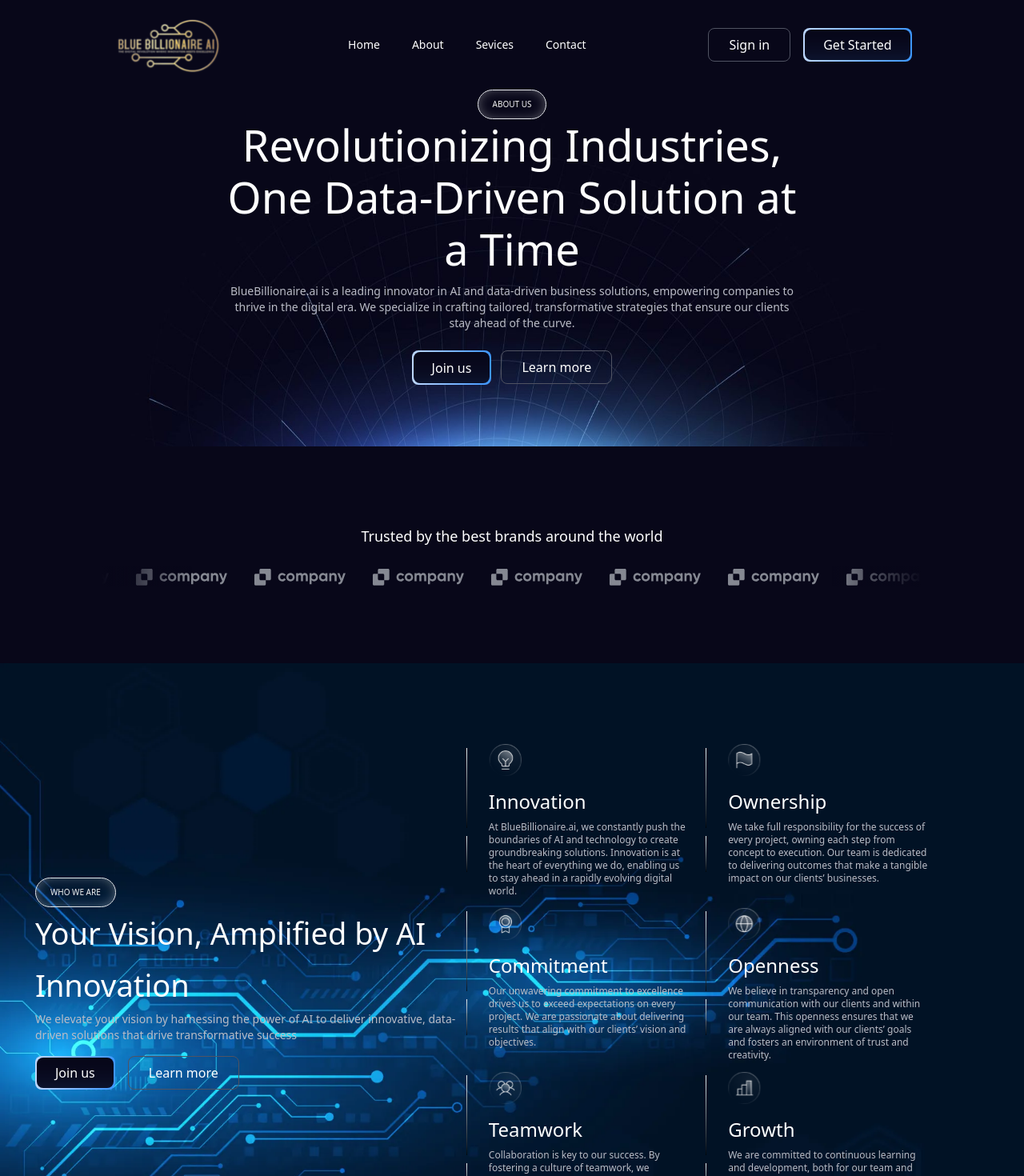
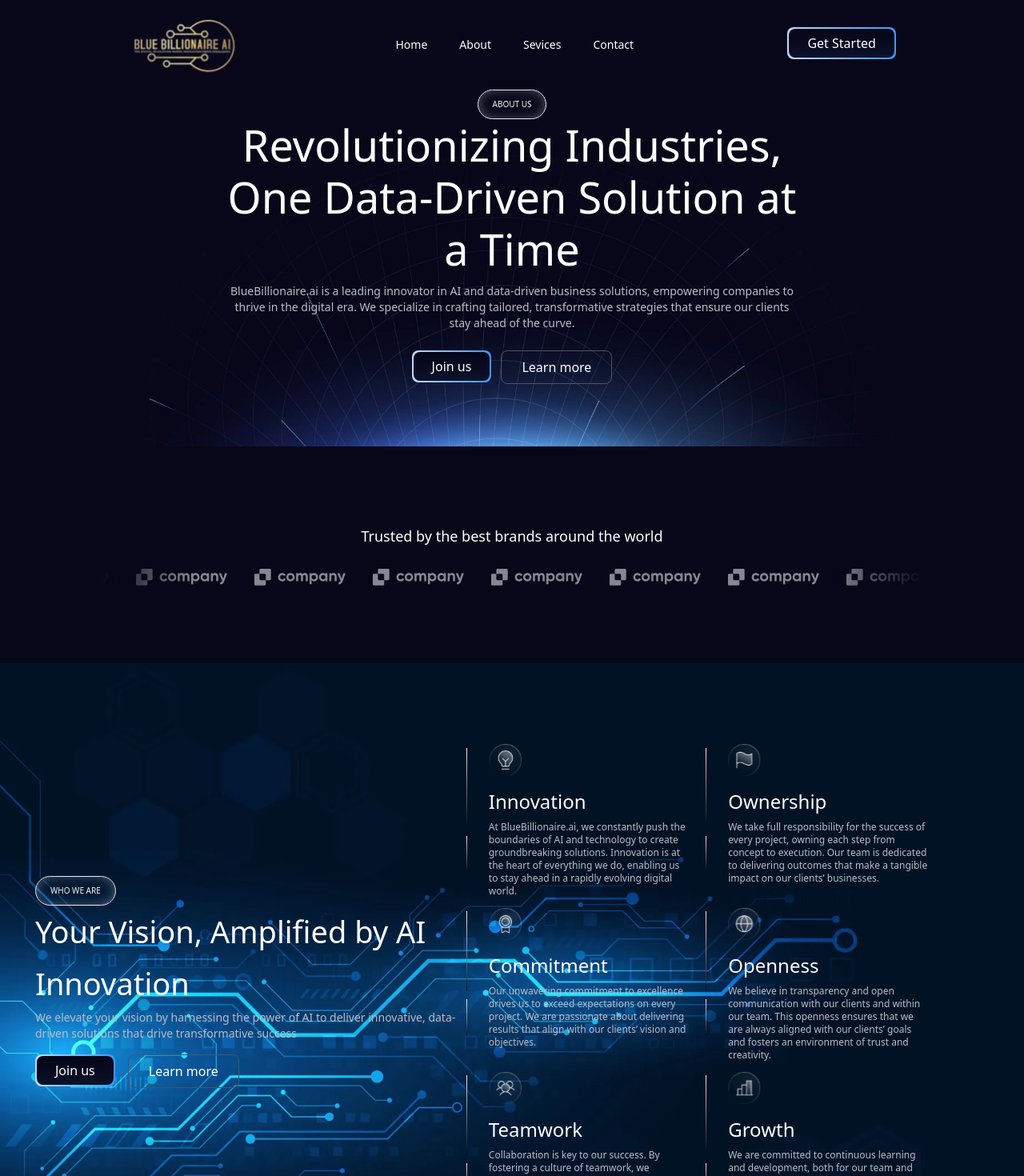
Before and after one commit to remeessalam/abuzars, a React (Vite) app: page /about in a window 1280 px wide. Shown: the top 1470 px of the page at 80% size. Built offline with nearby package versions, Linux system fonts and the light colour scheme.

Commit message:
link added

```diff
--- a/src/Layout/Header.jsx
+++ b/src/Layout/Header.jsx
@@ -35,8 +35,10 @@ const Header = () => {
             </ul>
           </div>
           <div className="text gap-4  justify-end md:flex hidden ">
-            <Button buttonName={"Sign in"} style={""} border={false} />
-            <Button buttonName={"Get Started"} style={""} border={true} />
+            {/* <Button buttonName={"Sign in"} style={""} border={false} /> */}
+            <Link to="/contactus">
+              <Button buttonName={"Get Started"} style={""} border={true} />
+            </Link>
             {/* <button>Get Started</button> */}
           </div>
           <div
@@ -77,9 +79,11 @@ const Header = () => {
           </li>
         </ul>
         <div className="pl-6 pb-6 flex flex-col gap-6">
-          <Button buttonName={"Sign in"} style={""} border={false} />
+          {/* <Button buttonName={"Sign in"} style={""} border={false} /> */}
           <div>
-            <Button buttonName={"Get Started"} style={""} border={true} />
+            <Link to="/contactus">
+              <Button buttonName={"Get Started"} style={""} border={true} />
+            </Link>
           </div>
         </div>
       </div>
--- a/src/pages/AboutPage/Sections/Section.jsx
+++ b/src/pages/AboutPage/Sections/Section.jsx
@@ -1,3 +1,4 @@
+import { Link } from "react-router-dom";
 import homeicon from "../../../assets/images/aboutpagesectiononebg.jpeg";
 import Component from "../../../assets/svg/Component4.svg";
 import Button from "../../../component/Button/Button";
@@ -55,8 +56,12 @@ const Section = () => {
           </p>
         </div>
         <div className="flex justify-center h-[43px] gap-3 mt-[24px]">
-          <Button buttonName={"Join us"} border={true} />
-          <Button buttonName={"Learn more"} border={false} />
+          <Link to="/contactus">
+            <Button buttonName={"Join us"} border={true} />
+          </Link>
+          <Link to="/about">
+            <Button buttonName={"Learn more"} border={false} />
+          </Link>
         </div>
       </div>
 
--- a/src/pages/AboutPage/Sections/SectionSix.jsx
+++ b/src/pages/AboutPage/Sections/SectionSix.jsx
@@ -1,3 +1,4 @@
+import { Link } from "react-router-dom";
 import aboutpagesectionsixbg from "../../../assets/images/aboutpagesectionsixbg.png";
 import Button from "../../../component/Button/Button";
 const SectionSix = () => {
@@ -21,7 +22,9 @@ const SectionSix = () => {
           className="bg-transparent w-[60%] border-none focus:outline-none focus:ring-0 truncate"
           placeholder="Enter your email address"
         />
-        <Button buttonName="Join us" border={true} />
+        <Link to="/contactus">
+          <Button buttonName="Join us" border={true} />
+        </Link>
       </div>
     </div>
   );
--- a/src/pages/AboutPage/Sections/SectionTwo.jsx
+++ b/src/pages/AboutPage/Sections/SectionTwo.jsx
@@ -6,6 +6,7 @@ import badge from "../../../assets/svg/badge.svg";
 import globe from "../../../assets/svg/globe.svg";
 import groupimage from "../../../assets/svg/groupimage.svg";
 import growth from "../../../assets/svg/growth.svg";
+import { Link } from "react-router-dom";
 
 // h-[595px]
 const SectionTwo = () => {
@@ -34,8 +35,12 @@ const SectionTwo = () => {
             innovative, data-driven solutions that drive transformative success
           </p>
           <div className="flex gap-4 mt-4">
-            <Button buttonName="Join us" border={true} />
-            <Button buttonName="Learn more" />
+            <Link to="/contactus">
+              <Button buttonName="Join us" border={true} />
+            </Link>
+            <Link to="/about">
+              <Button buttonName="Learn more" />
+            </Link>
           </div>
         </div>
         <div className="flex gap-3 flex-col justify-center items-center w-full md:w-[45%] py-16">
--- a/src/pages/ContactusPage/Sections/Section.jsx
+++ b/src/pages/ContactusPage/Sections/Section.jsx
@@ -6,6 +6,7 @@ import roundedtwitter from "../../../assets/svg/roundedtwitter.svg";
 import roundedinstagram from "../../../assets/svg/roundedinstagram.svg";
 import roundedlinkedin from "../../../assets/svg/roundedlinkedin.svg";
 import Button from "../../../component/Button/Button";
+import { Link } from "react-router-dom";
 
 const Section = () => {
   return (
@@ -117,7 +118,9 @@ const Section = () => {
           </div>
           <div className="flex flex-col lg:flex-row items-center lg:justify-between gap-4 lg:gap-0">
             <div>
-              <Button buttonName="Send Message" border={true} />
+              <Link to="/contactus">
+                <Button buttonName="Send Message" border={true} />
+              </Link>
             </div>
             <div className="flex gap-2 pr-0 lg:pr-8">
               <img src={roundedfacebook} alt="roundedfacebook" />
--- a/src/pages/HomePage/Sections/SectionFour.jsx
+++ b/src/pages/HomePage/Sections/SectionFour.jsx
@@ -1,3 +1,4 @@
+import { Link } from "react-router-dom";
 import bg from "../../../assets/png/sectionfourbg.png";
 import Button from "../../../component/Button/Button";
 const SectionFour = () => {
@@ -23,12 +24,14 @@ const SectionFour = () => {
           </p>
           {/* <button className="mt-8">Get Started</button> */}
           <div className="w-full justify-center mt-2 sm:mt-6">
+            <Link to="/contactus">
               <Button
                 buttonName="Get Started"
                 border={true}
                 style={""}
                 divStyle={"w-[200px]"}
               />
+            </Link>
           </div>
         </div>
       </div>
--- a/src/pages/HomePage/Sections/SectionSeven.jsx
+++ b/src/pages/HomePage/Sections/SectionSeven.jsx
@@ -8,6 +8,7 @@ import pintersticon from "../../../assets/svg/pinterest.svg";
 import twitericon from "../../../assets/svg/twitter.svg";
 import googleicon from "../../../assets/svg/google.svg";
 import Button from "../../../component/Button/Button";
+import { Link } from "react-router-dom";
 const SectionSeven = () => {
   return (
     <div className="md:w-[95%] lg:w-[80%] w-full mx-auto lg:justify-between items-center  gap-2 flex-col lg:flex-row flex mt-20">
@@ -69,7 +70,9 @@ const SectionSeven = () => {
           into opportunities and creating a brighter, more prosperous future for
           your organization.
         </p>
-        <Button buttonName="Contact us" border={false} />
+        <Link to="/contactus">
+          <Button buttonName="Contact us" border={false} />
+        </Link>
         {/* <button className="text-white">Contact us</button> */}
       </div>
       <div className="relative lg:w-1/3 md:w-1/2 w-[80%] h-[405px]">
--- a/src/pages/HomePage/Sections/SectionTwo.jsx
+++ b/src/pages/HomePage/Sections/SectionTwo.jsx
@@ -5,6 +5,7 @@ import roundedHeart from "../../../assets/svg/roundedHeart.svg";
 import chinese from "../../../assets/svg/chinese.svg";
 import setting from "../../../assets/svg/setting.svg";
 import Button from "../../../component/Button/Button";
+import { Link } from "react-router-dom";
 const SectionTwo = () => {
   return (
     <div className="md:w-[95%] lg:w-[80%] w-full mx-auto md:mt-[120px] mt-[60px]  h-full relative z-10">
@@ -38,11 +39,13 @@ const SectionTwo = () => {
             Get Started
           </button> */}
           <div>
-            <Button
-              buttonName="Get Started"
-              border={true}
-              divStyle={"max-w-[200px]"}
-            />
+            <Link to="/contactus">
+              <Button
+                buttonName="Get Started"
+                border={true}
+                divStyle={"max-w-[200px]"}
+              />
+            </Link>
           </div>
         </div>
       </div>
--- a/src/pages/ServicesPage/Sections/Section.jsx
+++ b/src/pages/ServicesPage/Sections/Section.jsx
@@ -13,6 +13,7 @@ import "keen-slider/keen-slider.min.css";
 import { useKeenSlider } from "keen-slider/react";
 import Modal from "../../../component/Modal/Modal";
 import { useState } from "react";
+import { Link } from "react-router-dom";
 
 const animation = { duration: 20000, easing: (t) => t };
 
@@ -119,8 +120,12 @@ const Section = () => {
             </p>
           </div>
           <div className="flex justify-center h-[43px] gap-3 mt-[24px]">
-            <Button buttonName={"Get started"} border={true} />
-            <Button buttonName={"Learn more"} border={false} />
+            <Link to="/contactus">
+              <Button buttonName={"Get started"} border={true} />
+            </Link>
+            <Link to="/about">
+              <Button buttonName={"Learn more"} border={false} />
+            </Link>
           </div>
         </div>
       </div>
```
Also changed, not shown: src/pages/HomePage/Sections/Section.jsx (+7 -2 lines). Lines whose indentation alone changed are shown as unchanged.
